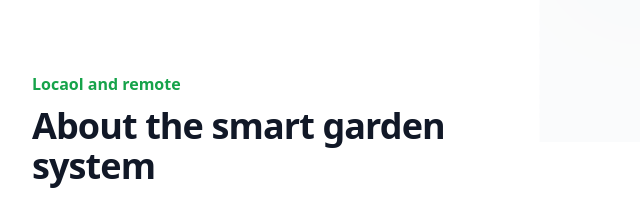
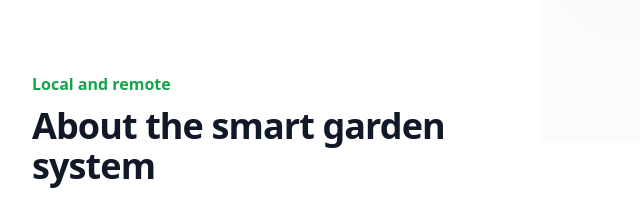
Before and after one commit to Path-Variable/smart-garden-project-site, a website: page src/en/system.html in a window 1280 px wide. Shown: the part 122-329 px from the top of the page, 0-640 px from the left. Drawn offline with Linux system fonts and the light colour scheme; a web font is replaced by a local one.

Commit message:
fix typo

```diff
--- a/src/en/system.html
+++ b/src/en/system.html
@@ -55,7 +55,7 @@
           <div class="lg:col-span-2 lg:col-start-1 lg:row-start-1 lg:mx-auto lg:grid lg:w-full lg:max-w-7xl lg:grid-cols-2 lg:gap-x-8 lg:px-8">
             <div class="lg:pr-4">
               <div class="lg:max-w-lg">
-                <p class="text-base font-semibold leading-7 text-green-600">Locaol and remote</p>
+                <p class="text-base font-semibold leading-7 text-green-600">Local and remote</p>
                 <h1 class="mt-2 text-3xl font-bold tracking-tight text-gray-900 sm:text-4xl">About the smart garden system</h1>
                 <p class="mt-6 text-xl leading-8 text-gray-700">The system consists of two subsystems - the local sensor cluster orcharstrated by a single board computer and the remote cloud that collects data and relays commands.</p>
               </div>
```
